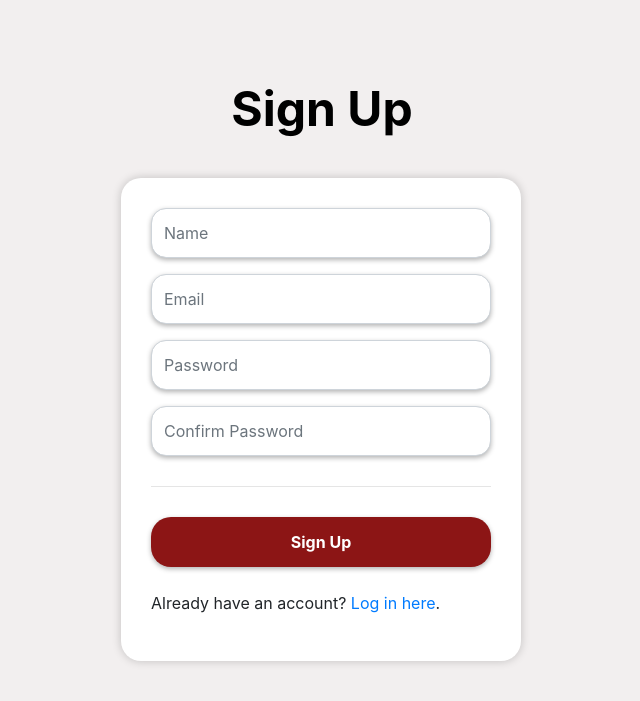
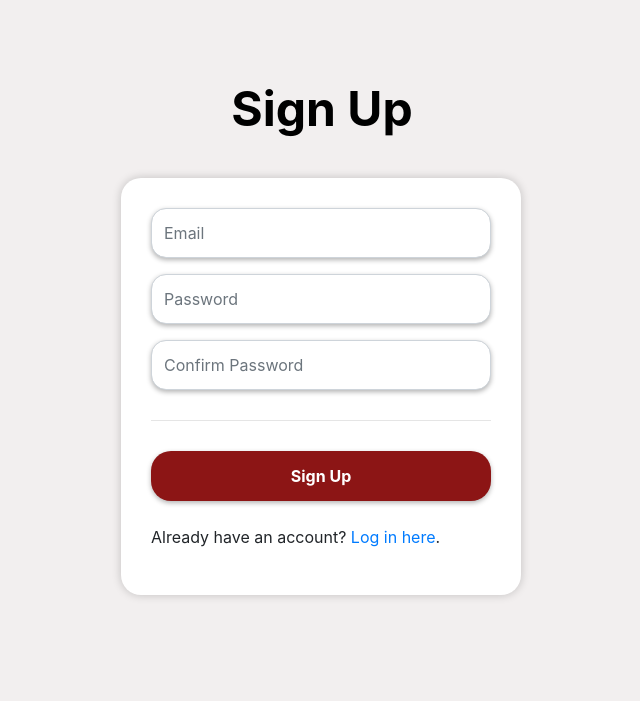
Before and after one commit to TaylorT52/LiverbaseSite, a Flask app: page /signup in a window 1280 px wide. Shown: the top 701 px of the page, without its empty margins (303-943 px from the left). Run offline with Flask 3, Linux system fonts and the light colour scheme; some libraries are stand-ins or nearby versions.

Commit message:
signup finished

```diff
--- a/templates/signup.html
+++ b/templates/signup.html
@@ -1,12 +1,14 @@
 <!DOCTYPE html>
 <html>
     <head>
-	<title>Sign Up | Liverbase</title>
+        <title>Sign Up</title>
         <!-- Bootstrap CSS -->
         <link rel="stylesheet" href="https://maxcdn.bootstrapcdn.com/bootstrap/4.5.2/css/bootstrap.min.css">
         <link rel="stylesheet" type="text/css" href="{{url_for('static', filename='styles/loginsignup.css')}}">
+        <link rel="icon" href="{{url_for('static', filename='images/LiverBaseSplash.png')}}">
     </head>
     <body>
+        <!-- Basic style generated with ChatGPT, edited by me; forms, flashes, buttons, etc. written by me -->
         <div class="container">
             <h1 class="signup-text">Sign Up</h1>
             <div class="col-lg-12 col-sm-12 d-flex justify-content-center align-items-center ml-n3">
@@ -25,9 +27,6 @@
                     {% endwith %}
                     <form method="POST">
                         <div class="form-group">
-                        <input type="Name" class="form-control" id="Name" placeholder="Name">
-                    </div>
-                    <div class="form-group">
                             <input type="Email" class="form-control" placeholder="Email" id="email" name="email">
                         </div>
                         <div class="form-group">
@@ -42,9 +41,7 @@
                     <br>
                     <p>Already have an account? <a href="{{url_for('signin')}}">Log in here</a>.</p>
                 </div>
-
             </div>
-
         </div>
         <!-- Bootstrap JS -->
         <script src="https://ajax.googleapis.com/ajax/libs/jquery/3.5.1/jquery.min.js"></script>
```
Lines whose indentation alone changed are shown as unchanged.
